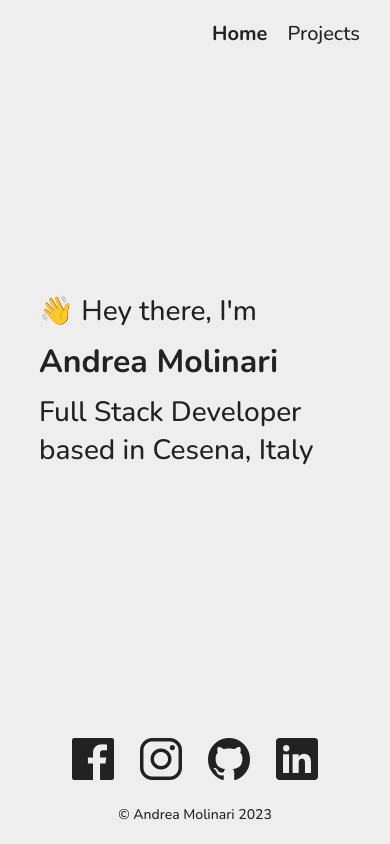
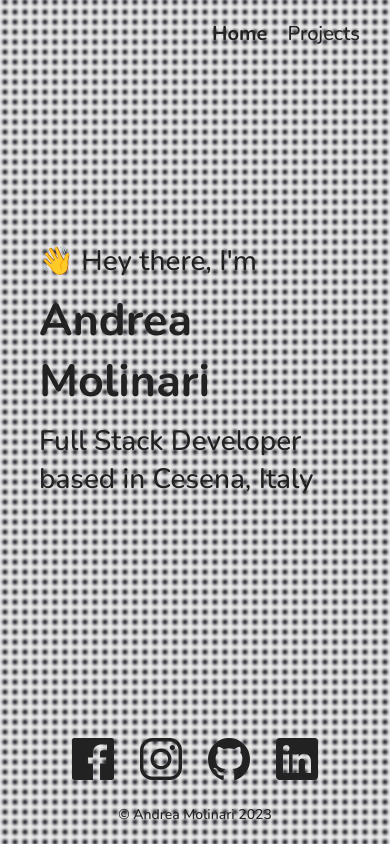
Before and after one commit to AndreaMolinari/aMolinari, a React Native app: screen /Home in a window 390 px wide. Built offline with nearby package versions, Linux system fonts and the light colour scheme.

Commit message:
feat: :sparkles: lista delle repo + flatlist sistemata

```diff
--- a/App.tsx
+++ b/App.tsx
@@ -2,17 +2,19 @@ import React from "react";
 import MainNavigator from "./src/MainNavigator";
 import { SafeAreaProvider } from "react-native-safe-area-context";
 import { useFonts } from "expo-font";
+import { useAssets } from "expo-asset";
+import Fallback from "./src/Fallback";
 
 export const App: React.FC = () => {
-
   const [fontsLoaded] = useFonts({
     Nunito: require("./assets/fonts/Nunito/Nunito-VariableFont_wght.ttf"),
   });
 
   return (
-  <SafeAreaProvider>
-    <MainNavigator />
-  </SafeAreaProvider>
-)};
+    <SafeAreaProvider>
+      {!fontsLoaded ? <Fallback /> : <MainNavigator />}
+    </SafeAreaProvider>
+  );
+};
 
 export default App;
--- /dev/null
+++ b/Elements/Backdrop.tsx
@@ -0,0 +1,42 @@
+import { useHeaderHeight } from "@react-navigation/elements";
+import { useAssets } from "expo-asset";
+import React from "react";
+import { ImageBackground, ViewProps } from "react-native";
+import { useColor } from "../Hooks/Colors";
+
+const Backdrop: React.FC<ViewProps> = (props) => {
+  const [assets] = useAssets([
+    require("../assets/texture.png"),
+    require("../assets/melette.png"),
+  ]);
+  const color = useColor();
+
+  const header_height = useHeaderHeight();
+
+  return (
+    <>
+      {assets && (
+        <ImageBackground
+          {...props}
+          source={{ uri: assets[0].localUri as string }}
+          resizeMode="repeat"
+          style={{
+            flex: 1,
+            flexDirection: "column",
+            paddingHorizontal: "10%",
+            paddingTop: header_height,
+            gap: 20,
+          }}
+          imageStyle={{
+            backgroundColor: color.default,
+            flexDirection: "column",
+            alignItems: "center",
+            justifyContent: "center",
+          }}
+        />
+      )}
+    </>
+  );
+};
+
+export default Backdrop;
--- a/Elements/Text.tsx
+++ b/Elements/Text.tsx
@@ -39,10 +39,10 @@ export const Text: React.FC<CustomTextType> = (props) => {
     switch (props.size) {
       case "xxl":
         tmp = RN.StyleSheet.compose(tmp, {
-          fontSize: fontSize(32),
+          fontSize: fontSize(45),
           ...RN.Platform.select({
             web: {
-              fontSize: fontSize(isTabletOrMobile && isPortrait ? 32 : 80),
+              fontSize: fontSize(isTabletOrMobile && isPortrait ? 45 : 80),
             },
           }),
         });
--- a/Elements/View.tsx
+++ b/Elements/View.tsx
@@ -30,8 +30,11 @@ export const View: React.FC<ViewProps> = (props) => {
       case "disabled":
         tmp = RN.StyleSheet.compose(tmp, { backgroundColor: color.disabled });
         break;
+      case "default":
+        tmp = RN.StyleSheet.compose(tmp, { backgroundColor: color.default });
+        break;
       default:
-        tmp = RN.StyleSheet.compose(tmp, { backgroundColor: color.default });
+        // tmp = RN.StyleSheet.compose(tmp, { backgroundColor: 'tranparent' });
         break;
     }
 
--- /dev/null
+++ b/src/Fallback.tsx
@@ -0,0 +1,19 @@
+import React from "react";
+import { View, StyleSheet, Text } from "react-native";
+
+const Fallback: React.FC = () => {
+  return (
+    <View>
+      <Text>Loading...</Text>
+    </View>
+  );
+};
+
+const Style = StyleSheet.create({
+  center: {
+    justifyContent: "center",
+    alignItems: "center",
+  },
+});
+
+export default Fallback;
--- a/src/GlobalStyle.ts
+++ /dev/null
@@ -1,11 +0,0 @@
-import { StyleSheet } from "react-native";
-
-const GlobalStyle = StyleSheet.create({
-  wrapper: {
-    flex: 1,
-    flexDirection: "column",
-    paddingHorizontal: "10%",
-  },
-});
-
-export default GlobalStyle;
--- a/src/Home/HomeView.tsx
+++ b/src/Home/HomeView.tsx
@@ -4,7 +4,7 @@ import React from "react";
 import { Linking, StyleSheet } from "react-native";
 import { Text, View } from "../../Elements";
 import { useColor } from "../../Hooks/Colors";
-import GlobalStyle from "../GlobalStyle";
+import Backdrop from "../../Elements/Backdrop";
 
 type Social = {
   facebook: string;
@@ -16,7 +16,6 @@ type Social = {
 type SocialKeyType = keyof Social;
 
 const HomeView: React.FC = () => {
-  const style = { ...GlobalStyle, ...HomeStyle };
   const social: Social = Constants.expoConfig?.extra?.social;
 
   const navToLink = (link: string) => Linking.openURL(link);
@@ -28,16 +27,16 @@ const HomeView: React.FC = () => {
   ) as SocialKeyType[];
 
   return (
-    <View style={style.wrapper}>
-      <View style={style.main}>
+    <Backdrop>
+      <View style={HomeStyle.main}>
         <Text size="xl">👋 Hey there, I'm</Text>
         <Text size="xxl" weight="bold">
           Andrea Molinari
         </Text>
         <Text size="xl">Full Stack Developer based in Cesena, Italy</Text>
       </View>
-      <View style={style.footer}>
-        <View style={style.social}>
+      <View style={HomeStyle.footer}>
+        <View style={HomeStyle.social}>
           {validKeys.map((name, i) => {
             const link = social[name];
             return (
@@ -51,11 +50,11 @@ const HomeView: React.FC = () => {
             );
           })}
         </View>
-        <View style={style.copy}>
+        <View style={HomeStyle.copy}>
           <Text>&copy; Andrea Molinari {new Date().getFullYear()}</Text>
         </View>
       </View>
-    </View>
+    </Backdrop>
   );
 };
 
--- a/src/MainNavigator.tsx
+++ b/src/MainNavigator.tsx
@@ -6,6 +6,7 @@ import HomeView from "./Home/HomeView";
 import ProjectsView from "./Projects/ProjectsView";
 import { RootStackParamList } from "./RootStackParamList";
 import { Text } from "../Elements";
+import Fallback from "./Fallback";
 
 declare global {
   namespace ReactNavigation {
@@ -35,11 +36,12 @@ const MainNavigator: React.FC = () => {
   const initialRouteName = "Home";
 
   return (
-    <NavigationContainer linking={linking} fallback={<Text>Loading...</Text>}>
+    <NavigationContainer linking={linking} fallback={<Fallback />}>
       <MainStack.Navigator initialRouteName={initialRouteName}>
         <MainStack.Group
           screenOptions={{
             headerShown: __DEV__,
+            headerTransparent: true,
             header(props) {
               return <HeaderView {...props} />;
             },
--- a/src/Projects/ProjectsView.tsx
+++ b/src/Projects/ProjectsView.tsx
@@ -1,46 +1,65 @@
 import Constants from "expo-constants";
 import React from "react";
-import { Linking, ScrollView, StyleSheet } from "react-native";
-import { Text, View } from "../../Elements";
-import GlobalStyle from "../GlobalStyle";
+import { FlatList, Platform, StyleSheet, View } from "react-native";
+import { useMediaQuery } from "react-responsive";
+import { Text } from "../../Elements";
+import Backdrop from "../../Elements/Backdrop";
 import useGitHub from "../Hooks/useGitHub";
 import Repo from "./Repo";
+
+const ItemSeparator = () => {
+  return <View style={{ height: 10 }} />;
+};
 
 const ProjectsView: React.FC = () => {
   const accessToken: string = Constants.expoConfig?.extra?.github_token;
   const { repos, reqRepositos } = useGitHub(accessToken);
 
-  const style = { ...GlobalStyle, ...Style };
-
   React.useEffect(() => {
     reqRepositos();
   }, []);
 
+  const isL = useMediaQuery({ maxWidth: 1600 });
+  const isM = useMediaQuery({ maxWidth: 1200 });
+  const isS = useMediaQuery({ maxWidth: 600 });
+
+  const columns = React.useMemo(() => {
+    if (Platform.OS === "web") {
+      return isS ? 1 : isM ? 2 : isL ? 3 : 4;
+    } else {
+      return 1;
+    }
+  }, [isL, isM, isS]);
+
+  const rand = React.useMemo(() => {
+    return Math.random().toString();
+  }, [columns]);
+
   return (
-    <View style={style.wrapper}>
-      <ScrollView style={style.container}>
-        <Text size="xl">Bando alle ciance, scoprimo le api di github 😍</Text>
-
-        <View style={style.repos}>
-          {repos.map((item, index) => (
-            <Repo key={index} repo={item} />
-          ))}
-        </View>
-      </ScrollView>
-    </View>
+    <Backdrop>
+      <Text size="xl">Bando alle ciance, scoprimo le api di github 😍</Text>
+      <FlatList
+        numColumns={columns}
+        style={Style.container}
+        // ItemSeparatorComponent={ItemSeparator}
+        data={repos}
+        key={`fl-${rand}`}
+        renderItem={(item) => <Repo {...item} />}
+        keyExtractor={(item) => `${item.id}`}
+        ItemSeparatorComponent={() => <View style={{ height: 20 }} />}
+        columnWrapperStyle={{
+          justifyContent: "space-between",
+          gap: 20,
+        }}
+      />
+    </Backdrop>
   );
 };
 
 const Style = StyleSheet.create({
   container: {
-    flex: 1,
-    flexDirection: "row",
-  },
-  repos: {
-    justifyContent: "center",
     gap: 10,
-    flexWrap: "wrap",
   },
 });
 
-export default ProjectsView;
+export default React.memo(ProjectsView);
--- a/src/Projects/Repo.tsx
+++ b/src/Projects/Repo.tsx
@@ -1,29 +1,53 @@
 import React from "react";
+import {
+  Linking,
+  ListRenderItemInfo,
+  StyleSheet,
+  TouchableHighlight,
+} from "react-native";
 import { Text, View } from "../../Elements";
-import { Linking, StyleSheet, TouchableOpacity } from "react-native";
+import { CustomColor, useColor } from "../../Hooks/Colors";
 
-const Repo: React.FC<{ repo: any }> = (props) => {
+const Repo: React.FC<
+  ListRenderItemInfo<{
+    name: string;
+    description: string;
+    html_url: string;
+  }>
+> = (props) => {
+  const colors = useColor();
+
+  const style = Style(colors);
+
   return (
-    <>
-      <TouchableOpacity
-        onPress={() => Linking.openURL(props.repo.html_url)}
-        style={Style.container}
+    <TouchableHighlight
+      onPress={() => Linking.openURL(props.item.html_url)}
+      style={style.wrapper}
+      onShowUnderlay={props.separators.highlight}
+      onHideUnderlay={props.separators.unhighlight}
     >
-        <Text>{props.repo.name}</Text>
-        <Text>{props.repo.description}</Text>
-      </TouchableOpacity>
-    </>
+      <View style={style.container}>
+        <Text>{props.item.name}</Text>
+        <Text>{props.item.description}</Text>
+      </View>
+    </TouchableHighlight>
   );
 };
 
-const Style = StyleSheet.create({
+const Style = (colors: CustomColor) =>
+  StyleSheet.create({
+    wrapper: {
+      flex: 1,
+    },
     container: {
       flex: 1,
-    backgroundColor: "#000",
-    borderColor: "#666",
+      flexDirection: "column",
+      backgroundColor: colors.default,
+      opacity: 0.95,
+      borderColor: colors.disabled,
       borderWidth: 1,
+      borderRadius: 10,
       padding: 10,
-    borderRadius: 10,
       gap: 5,
     },
   });
```
Also changed, not shown: assets/melette.png (added), assets/texture.png (added). Lines whose indentation alone changed are shown as unchanged.
